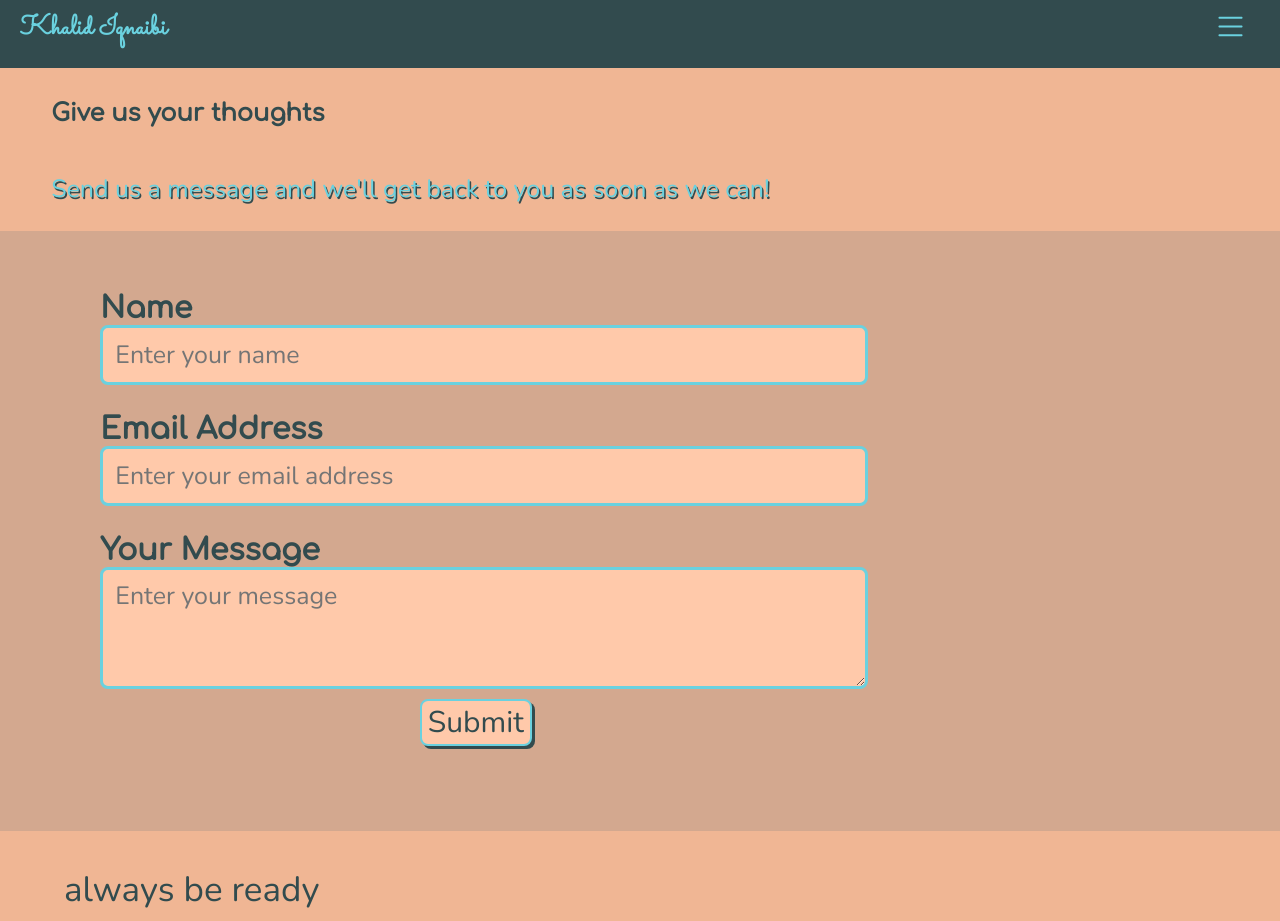
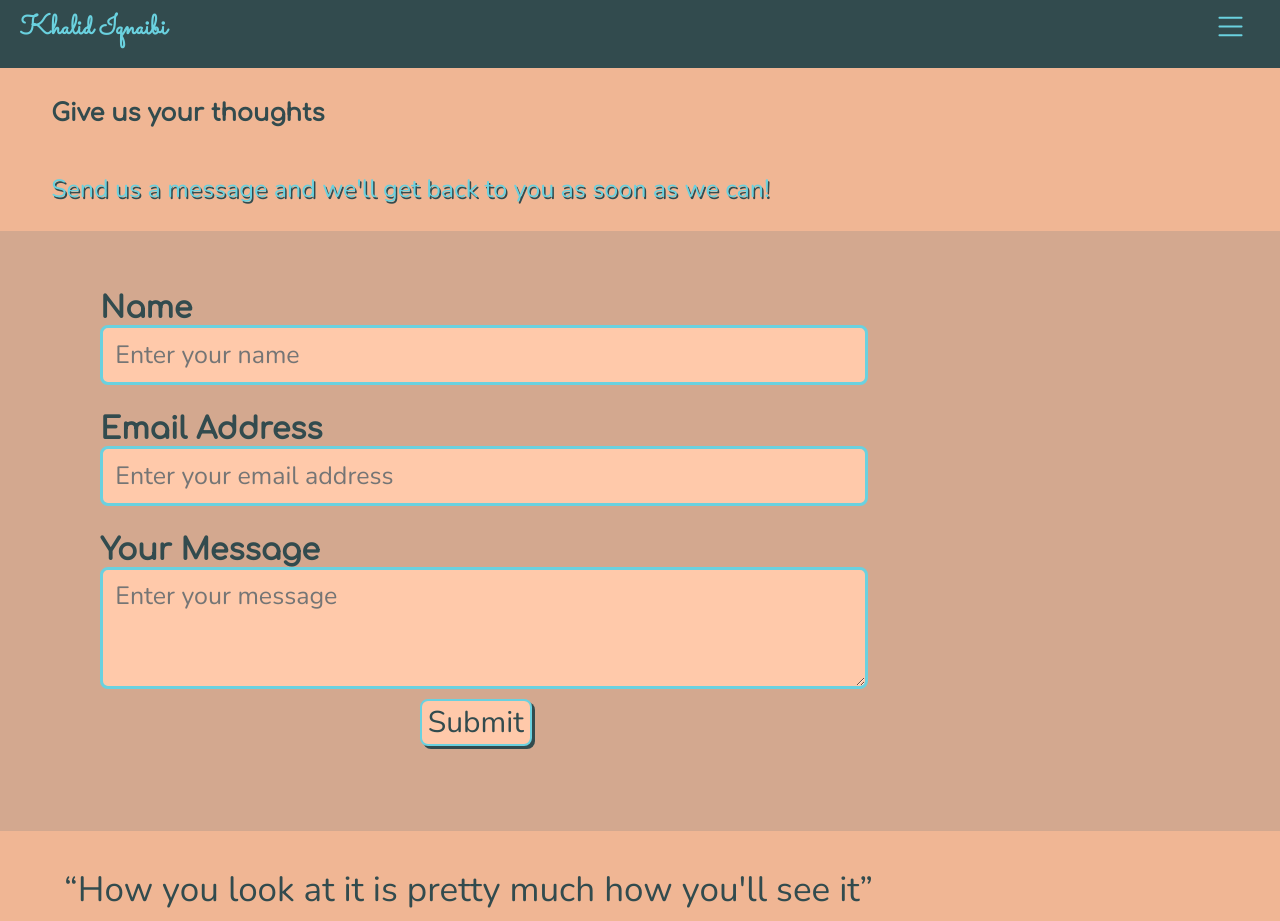
Before and after one commit to Khalidiqnaibi/personal-website, a React (Create React App) app: page /Contact_us in a window 1280 px wide. Shown: the top 921 px of the page. Built offline with nearby package versions, Linux system fonts and the light colour scheme; a web font is replaced by a local one.

Commit message:
adding quotes

```diff
--- a/src/componants/pages/contact-us.js
+++ b/src/componants/pages/contact-us.js
@@ -39,7 +39,8 @@ export default function Contact(){
 
              <div className="success w-form-done">
                <p className='p' id='pk1' >
-                   always be ready
+               “How you look at it is pretty much how you'll see it”
+                 <br/> ― Rasheed Ogunlaru
                </p>
                <p className='p' id='pk2'>
 
```
Also changed, not shown: 1 other file (tests, documents, lock files or other folders).
